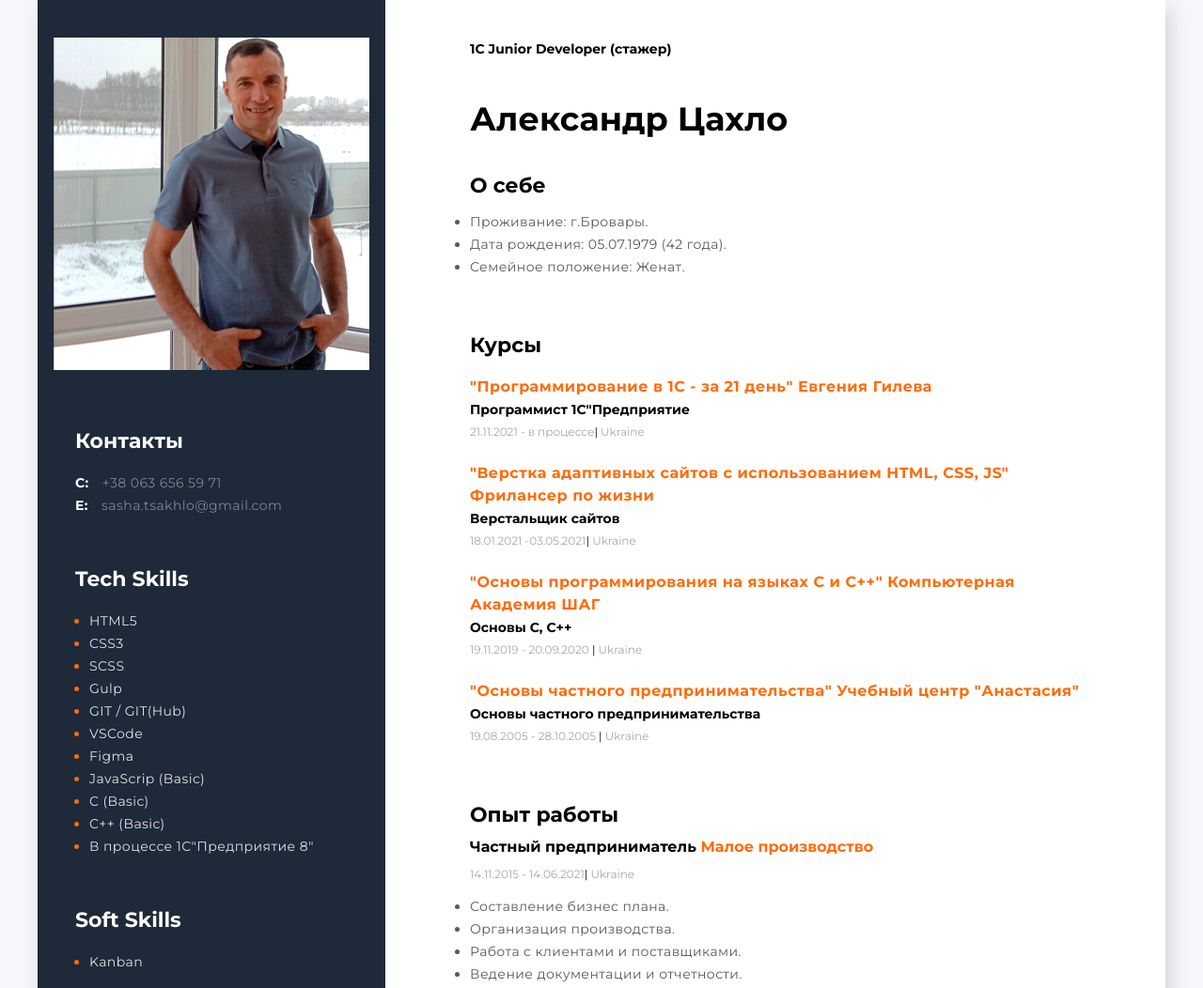
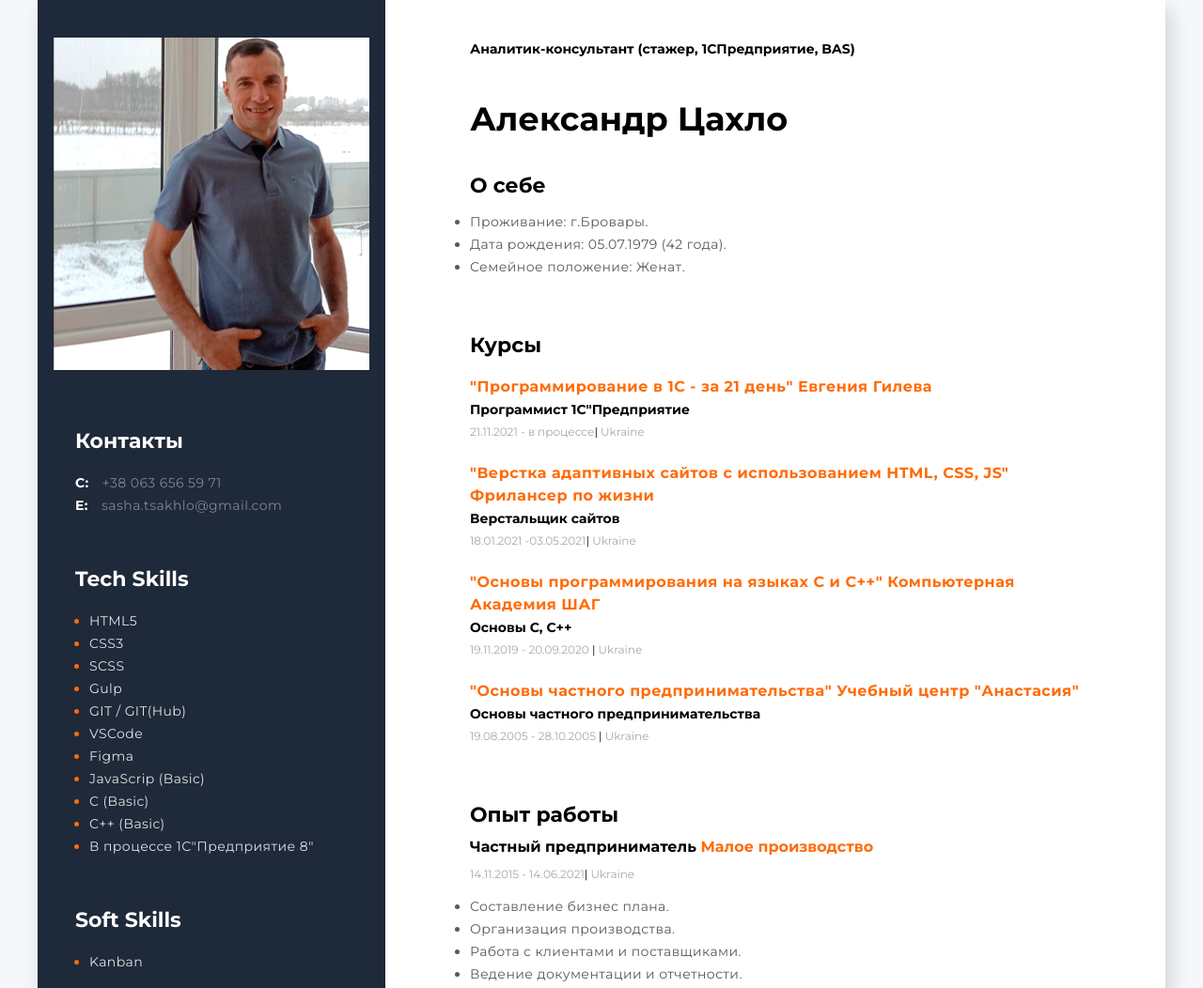
Before and after one commit to Sanyok-top/CV, a plain HTML site: page CV-my_resume/index.html in a window 1280 px wide. Shown: the top 1052 px of the page at 94% size. Drawn offline with Linux system fonts and the light colour scheme.

Commit message:
changing profession

```diff
--- a/CV-my_resume/index.html
+++ b/CV-my_resume/index.html
@@ -89,7 +89,7 @@
 			<div class="about-me-container">
 				<!--about me main info-->
 				<div class="info-container">
-					<h2 class="profession">1С Junior Developer (стажер)</h2>
+					<h2 class="profession">Аналитик-консультант (стажер, 1СПредприятие, BAS)</h2>
 					<h1 class="name">Александр Цахло</h1>
 					<h3 class="about-me-title">О себе</h3>
 					<ul class="about-me">
```
